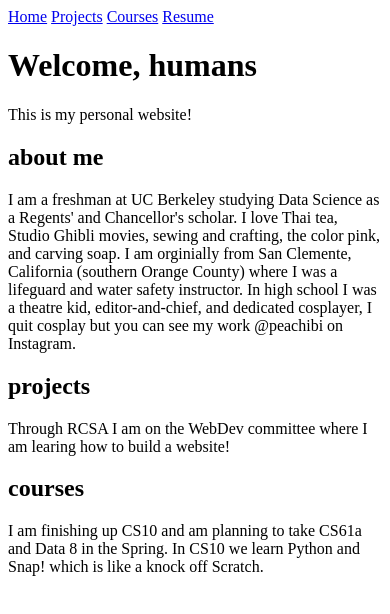
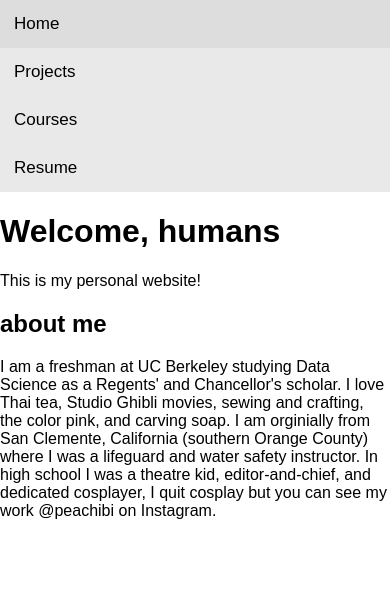
Before and after one commit to haydenko/haydenko.github.io, a plain HTML site: page index.html in a window 390 px wide. Drawn offline with Linux system fonts and the light colour scheme.

Commit message:
Update index.html

```diff
--- a/index.html
+++ b/index.html
@@ -1,7 +1,64 @@
 <!DOCTYPE html>
 <html>
 <head>
-<title>Page Title</title>
+<meta name="viewport" content="width=device-width, initial-scale=1">
+<style>
+* {box-sizing: border-box;}
+
+body {
+  margin: 0;
+  font-family: Arial, Helvetica, sans-serif;
+}
+
+.topnav {
+  overflow: hidden;
+  background-color: #e9e9e9;
+}
+
+.topnav a {
+  float: left;
+  display: block;
+  color: black;
+  text-align: center;
+  padding: 14px 16px;
+  text-decoration: none;
+  font-size: 17px;
+}
+
+.topnav a:hover {
+  background-color: #ddd;
+  color: black;
+}
+
+.topnav a.active {
+  background-color: #2196F3;
+  color: white;
+}
+
+.topnav input[type=text] {
+  float: right;
+  padding: 6px;
+  margin-top: 8px;
+  margin-right: 16px;
+  border: none;
+  font-size: 17px;
+}
+
+@media screen and (max-width: 600px) {
+  .topnav a, .topnav input[type=text] {
+    float: none;
+    display: block;
+    text-align: left;
+    width: 100%;
+    margin: 0;
+    padding: 14px;
+  }
+  .topnav input[type=text] {
+    border: 1px solid #ccc;
+  }
+}
+</style>
+</head>
 </head>
 <body>
 <div class="topnav">
@@ -14,10 +71,8 @@
 <h1>Welcome, humans</h1>
 <p>This is my personal website!</p>
   <h2>about me</h2>
-  <p>I am a freshman at UC Berkeley studying Data Science as a Regents' and Chancellor's scholar. I love Thai tea, Studio Ghibli movies, sewing and crafting, the color pink, and carving soap. I am orginially from San Clemente, California (southern Orange County) where I was a lifeguard and water safety instructor. In high school I was a theatre kid, editor-and-chief, and dedicated cosplayer, I quit cosplay but you can see my work @peachibi on Instagram.</p>
-  <h2>projects</h2>
-  <p>Through RCSA I am on the WebDev committee where I am learing how to build a website!</p2>
-  <h2>courses</h2>
-  <p> I am finishing up CS10 and am planning to take CS61a and Data 8 in the Spring. In CS10 we learn Python and Snap! which is like a knock off Scratch. </p>
+  <p>I am a freshman at UC Berkeley studying Data Science as a Regents' and Chancellor's scholar.
+    I love Thai tea, Studio Ghibli movies, sewing and crafting, the color pink, and carving soap. I am orginially from San Clemente, California (southern Orange County) where I was a lifeguard and water safety instructor. In high school I was a theatre kid, editor-and-chief, and dedicated cosplayer, I quit cosplay but you can see my work @peachibi on Instagram.</p>
+
 </body>
 </html>
```
